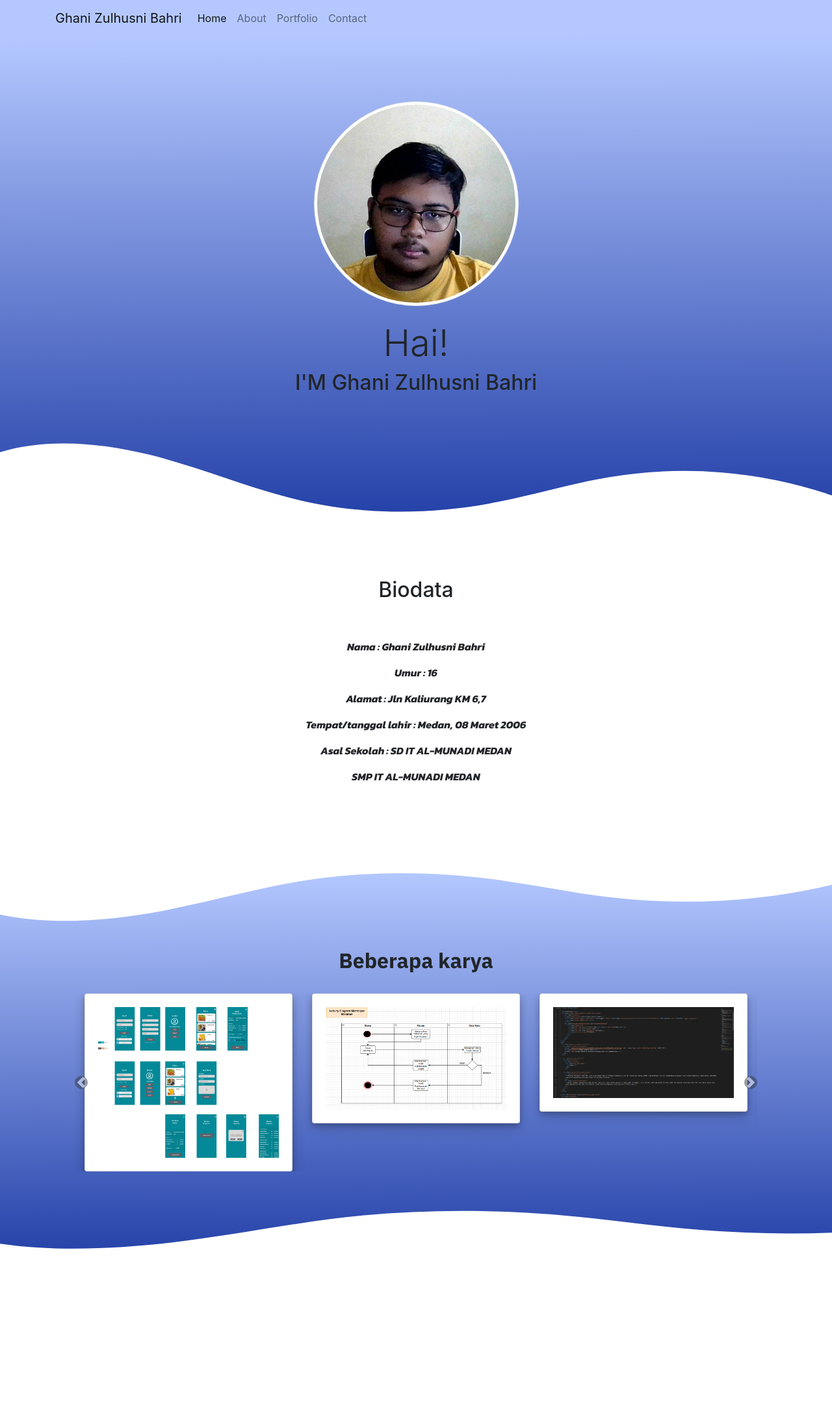
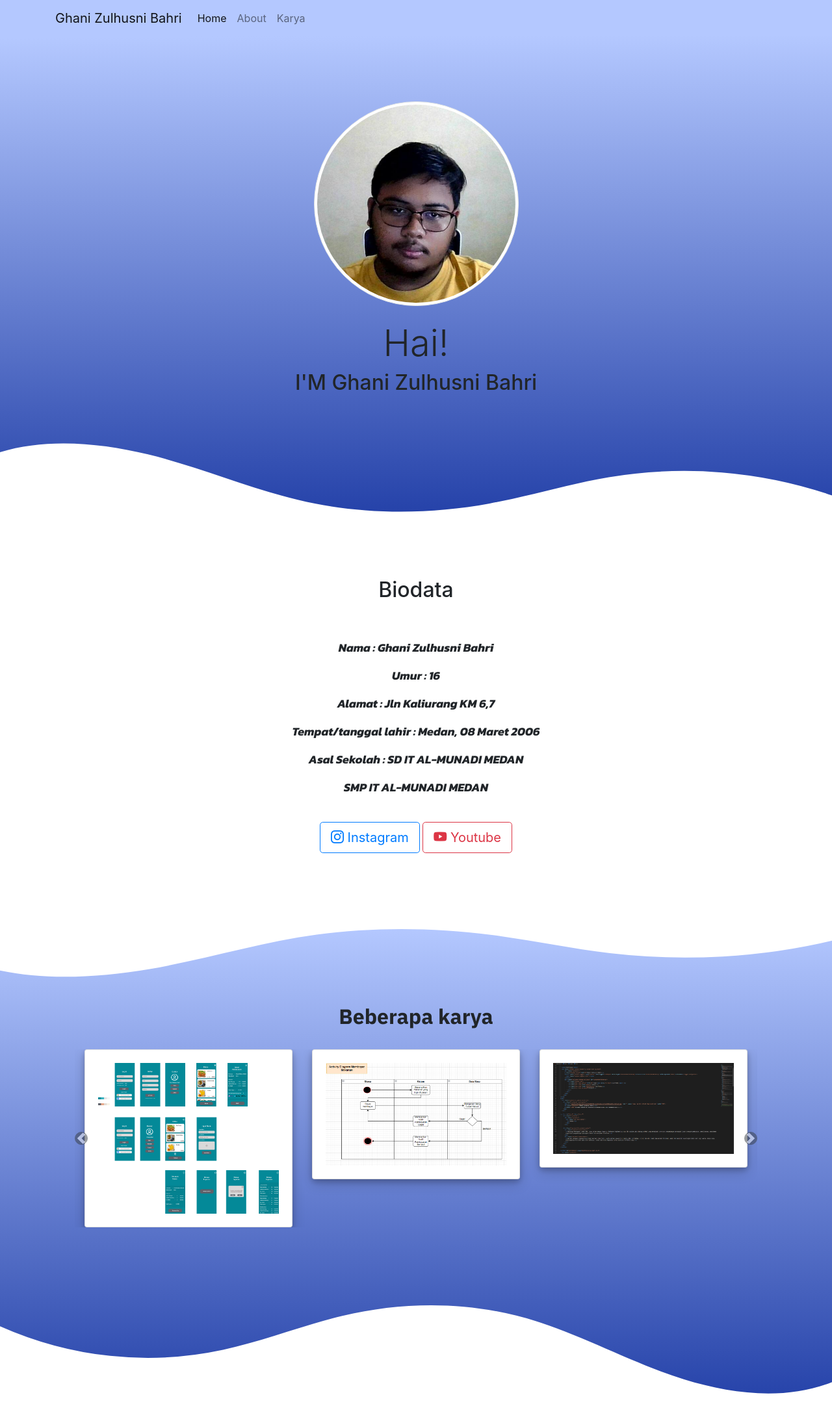
Before and after one commit to Ghanz08/portfolio, a plain HTML site: page index.html in a window 1280 px wide. Shown: the whole page at 65% size. Before the commit the page ends 1999 px from the top, so only its background shows below. Drawn offline with nearby package versions, Linux system fonts and the light colour scheme.

Commit message:
Add files via upload

```diff
--- a/index.html
+++ b/index.html
@@ -13,7 +13,7 @@
     <title>portfolio</title>
     <div>
       <div>
-        <nav class="navbar sticky-top navbar-expand-lg navbar-light ">
+        <nav class="navbar navbar-expand-lg navbar-light ">
           <div class="container">
           <a class="navbar-brand" href="#">Ghani Zulhusni Bahri</a>
           <button class="navbar-toggler" type="button" data-toggle="collapse" data-target="#navbarNavAltMarkup" aria-controls="navbarNavAltMarkup" aria-expanded="false" aria-label="Toggle navigation">
@@ -23,8 +23,7 @@
               <div class="navbar-nav">
                 <a class="nav-link active" href="#">Home<span class="sr-only">(current)</span></a>
                 <a class="nav-link" href="#about">About</a>
-                <a class="nav-link" href="#portofolio">Portfolio</a>
-                <a class="nav-link" href="#contact">Contact</a>
+                <a class="nav-link" href="#karya">Karya</a>
               </div>
             </div>
           </div>
@@ -34,7 +33,7 @@
   </head>
 
   <body>
-    <section class="background1">
+    <section class="background1" id="home">
             <div class="container text-center">
             <img src="img/rndm-1.jpg" alt="" class="img1  rounded-border circle img-thumbnail" width="40%">
             <br><br>
@@ -52,7 +51,7 @@
 
 
 
-  <section id="isi" class="portfolio container bg-biru pd-100 pb-4">
+  <section id="about" class="portfolio container bg-biru pd-100 pb-4">
         <div class="container">
           <h2 class="text-center">Biodata</h2>
           <br>
@@ -68,12 +67,16 @@
             <div class="font1">
             </div>
           </div>
+          <div class="text-center mg1 ">
+          <a href="https://www.instagram.com/zulhusnibahri_06/" class="btn btn-outline-primary btn-lg bi bi-instagram " target="_blank" tabindex="-1" role="button" aria-disabled="true"> Instagram</a>
+          <a href="https://www.youtube.com/channel/UCDgSpK5vDDV8JNEFmUFojDA" class="btn btn-outline-danger btn-lg bi bi-youtube " target="_blank" tabindex="-1" role="button" aria-disabled="true"> Youtube</a>
+        </div>
   </section>
 <br><br><br>
 
 
 
-  <section class="background1">
+  <section class="background1" id="karya">
     <div class="container text-center my-3">
       <h2 class="font-weight-light font2">Beberapa karya</h2>
       <br>
@@ -101,6 +104,13 @@
                           </div>
                       </div>
                   </div>
+                  <div class="carousel-item">
+                    <div class="col-md-4">
+                        <div class="card card-body">
+                            <img class="img-fluid" src="img/Screenshot 2022-11-16 091958.png">
+                        </div>
+                    </div>
+                </div>
               </div>
               <a class="carousel-control-prev w-auto" href="#recipeCarousel" role="button" data-slide="prev">
                   <span class="carousel-control-prev-icon bg-dark border border-dark rounded-circle" aria-hidden="true"></span>
@@ -119,14 +129,17 @@
           <path d="M321.39,56.44c58-10.79,114.16-30.13,172-41.86,82.39-16.72,168.19-17.73,250.45-.39C823.78,31,906.67,72,985.66,92.83c70.05,18.48,146.53,26.09,214.34,3V0H0V27.35A600.21,600.21,0,0,0,321.39,56.44Z" class="shape-fill"></path>
       </svg>
     </div>
+    <br><br><br><br><br><br>
     <div class="layer-3">
       <svg data-name="Layer 1" xmlns="http://www.w3.org/2000/svg" viewBox="0 0 1200 120" preserveAspectRatio="none">
-          <path d="M985.66,92.83C906.67,72,823.78,31,743.84,14.19c-82.26-17.34-168.06-16.33-250.45.39-57.84,11.73-114,31.07-172,41.86A600.21,600.21,0,0,1,0,27.35V120H1200V95.8C1132.19,118.92,1055.71,111.31,985.66,92.83Z" class="shape-fill"></path>
+        <path d="M985.66,92.83C906.67,72,823.78,31,743.84,14.19c-82.26-17.34-168.06-16.33-250.45.39-57.84,11.73-114,31.07-172,41.86A600.21,600.21,0,0,1,0,27.35V120H1200V95.8C1132.19,118.92,1055.71,111.31,985.66,92.83Z" class="shape-fill"></path>
       </svg>
     </div>
     </div>
   </div>
   </section>
+
+  <br><br><br>
 
 
 
--- a/style.css
+++ b/style.css
@@ -19,6 +19,10 @@
 }
 
 .card1 {
+    margin: 20px;
+}
+
+.mg1 {
     margin: 20px;
 }
 
@@ -80,10 +84,12 @@ section {
 
 .font1 {
     font-family: 'Kanit', sans-serif;
+    font-size: large;
 }
 
 .font2 {
     font-family: 'IBM Plex Sans', sans-serif;
+
 }
 
 .font3 {
@@ -130,9 +136,8 @@ div.card {
 .layer-3 svg {
     position: relative;
     display: block;
-    width: calc(115% + 1.3px);
-    height: 64px;
-    transform: rotateY(180deg);
+    width: calc(100% + 1.3px);
+    height: 150px;
 }
 
 .layer-3 .shape-fill {
```
Also changed, not shown: img/Screenshot 2022-11-16 091958.png (added).
